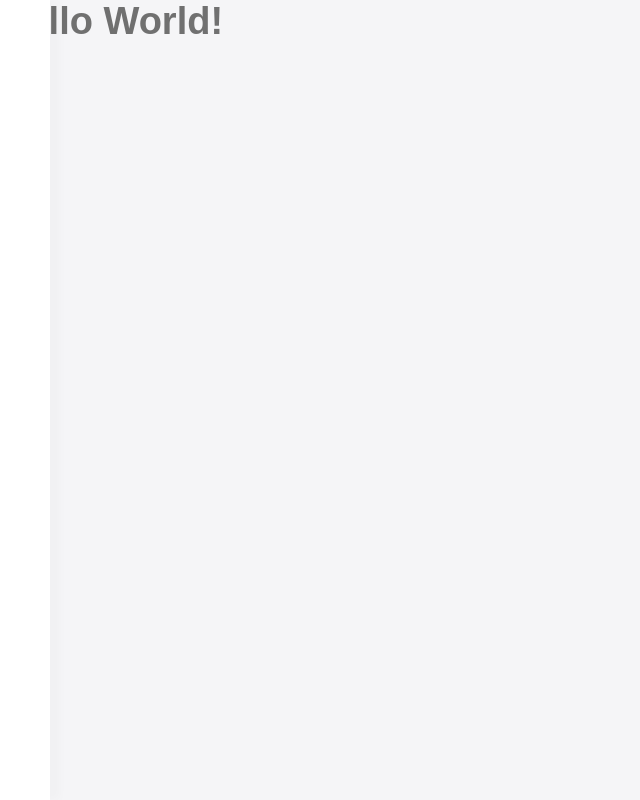
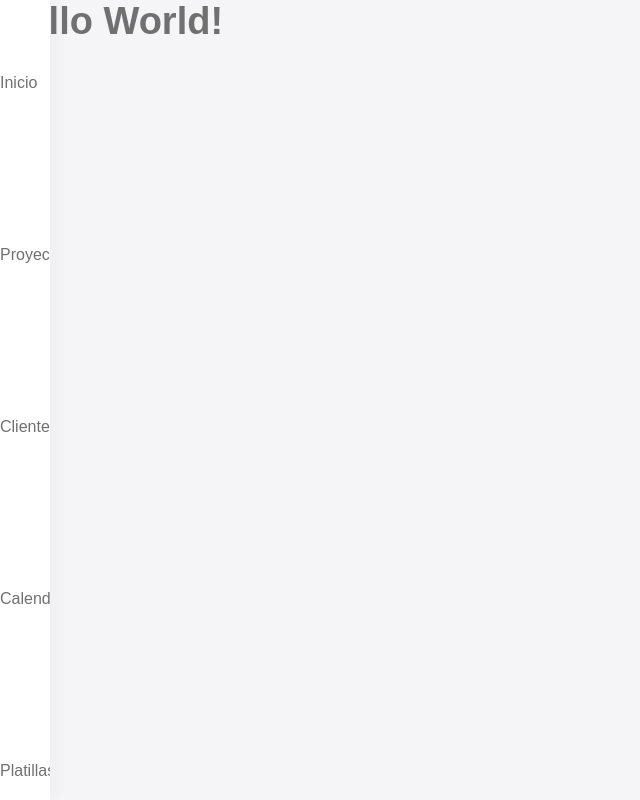
Before and after one commit to VladWithCode/sibra-admin, a React (Vite) app: page / in a window 1280 px wide. Shown: the whole page, without its empty margins (0-640 px from the left). Built offline with nearby package versions, Linux system fonts and the light colour scheme.

Commit message:
New nav styles

```diff
--- a/src/components/Navigation/NavLink.jsx
+++ b/src/components/Navigation/NavLink.jsx
@@ -1,12 +1,20 @@
 import React from 'react';
 import { NavLink as Link } from 'react-router-dom';
 
-function NavLink({ to, children, activeClassName = 'active' }) {
+function NavLink({
+  to,
+  children,
+  pushBot = false,
+  activeClassName = 'active',
+}) {
   return (
     <Link
       to={to}
       className={({ isActive }) =>
-        'link '.concat(isActive ? activeClassName : '').trim()
+        'link '
+          .concat(isActive ? activeClassName : '')
+          .concat(pushBot ? ' bot' : '')
+          .trim()
       }>
       {children}
     </Link>
--- a/src/components/Navigation/Navigation.jsx
+++ b/src/components/Navigation/Navigation.jsx
@@ -1,14 +1,51 @@
 import React from 'react';
-import { NavLink } from 'react-router-dom';
+import NavLink from './NavLink';
 
 function Navigation() {
   return (
-    <div className='icons-container'>
+    <div className='sidebar__links'>
       <NavLink to='/'>
         <svg>
           <use href='./assets/svg/home.svg#home'></use>
         </svg>
+        <span>Inicio</span>
       </NavLink>
+      <NavLink to='/proyectos'>
+        <svg>
+          <use href='./assets/svg/land.svg#land'></use>
+        </svg>
+        <span>Proyectos</span>
+      </NavLink>
+      <NavLink to='/clientes'>
+        <svg>
+          <use href='./assets/svg/users.svg#users'></use>
+        </svg>
+        <span>Clientes</span>
+      </NavLink>
+      <NavLink to='/calendario'>
+        <svg>
+          <use href='./assets/svg/calendar.svg#calendar'></use>
+        </svg>
+        <span>Calendario</span>
+      </NavLink>
+      <NavLink to='/plantillas'>
+        <svg>
+          <use href='./assets/svg/file.svg#file'></use>
+        </svg>
+        <span>Platillas</span>
+      </NavLink>
+      {/* <NavLink to='/stats'>
+        <svg>
+          <use href='./assets/svg/stats.svg#stats'></use>
+        </svg>
+        <span>Estadisticas</span>
+      </NavLink>
+      <NavLink to='/signin' pushBot={true}>
+        <svg>
+          <use href='./assets/svg/user.svg#user'></use>
+        </svg>
+        <span>Estadisticas</span>
+      </NavLink> */}
     </div>
   );
 }
```
Also changed, not shown: src/components/Navigation/Toggler.jsx (added, +13 -0 lines).
